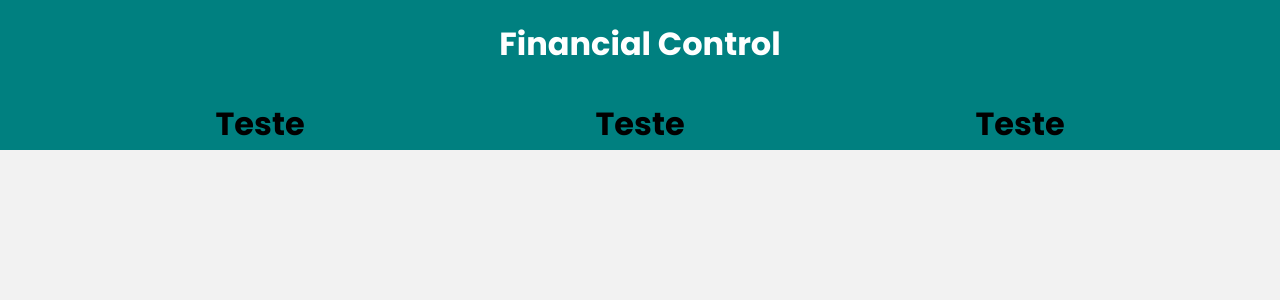
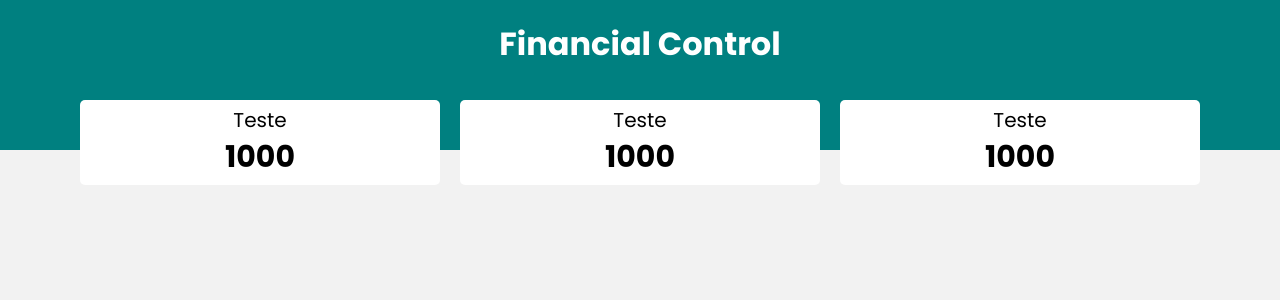
Before and after one commit to Nigraum/financial-controller, a React (Create React App) app: page / in a window 1280 px wide. Shown: the top 300 px of the page. Built offline with nearby package versions, Linux system fonts and the light colour scheme.

Commit message:
Setting index of resume item

```diff
--- a/src/components/ResumeItem/index.js
+++ b/src/components/ResumeItem/index.js
@@ -1,8 +1,14 @@
 import React from "react";
+import { Container, HeaderTitle, THeader, Total } from "./style";
 
 const ResumeItem = () => {
   return (
-    <h1>Teste</h1>
+    <Container>
+      <THeader>
+        <HeaderTitle>Teste</HeaderTitle>
+      </THeader>
+      <Total>1000</Total>
+    </Container>
   );
 };
 
```
